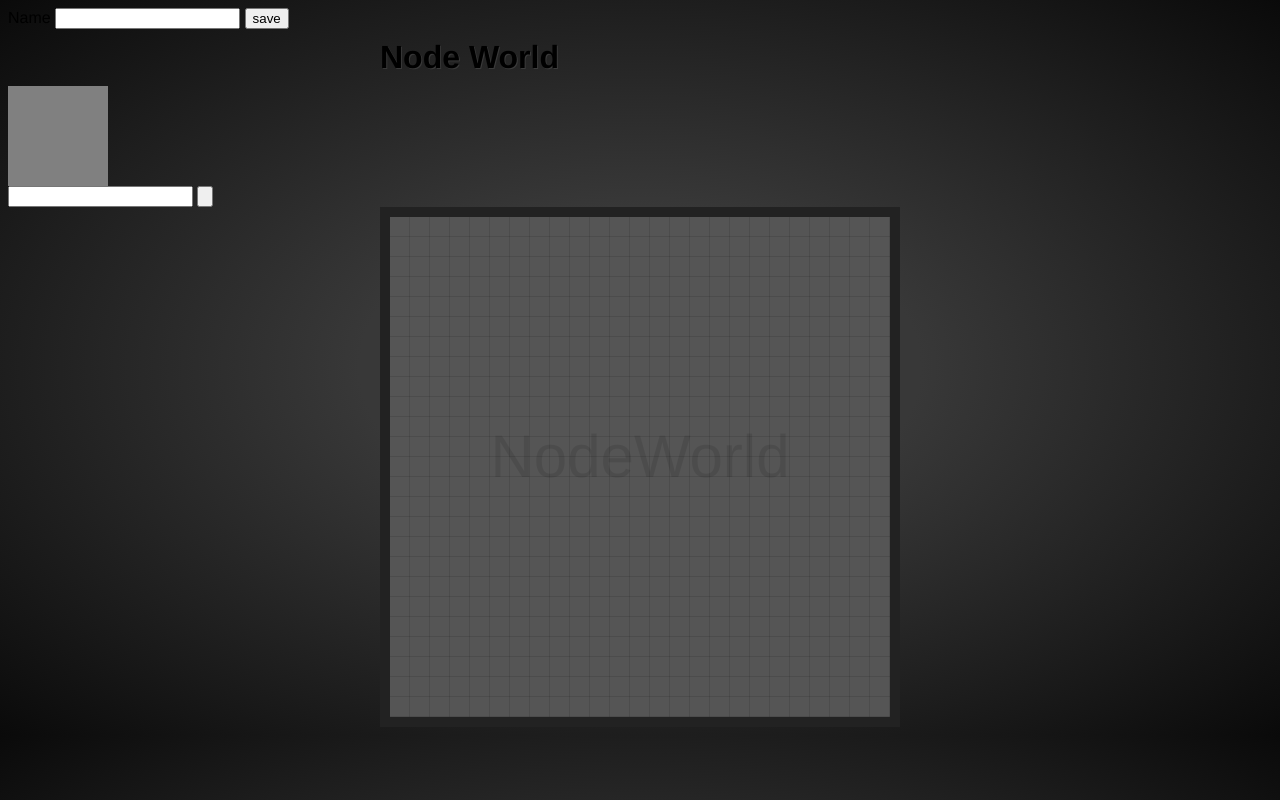
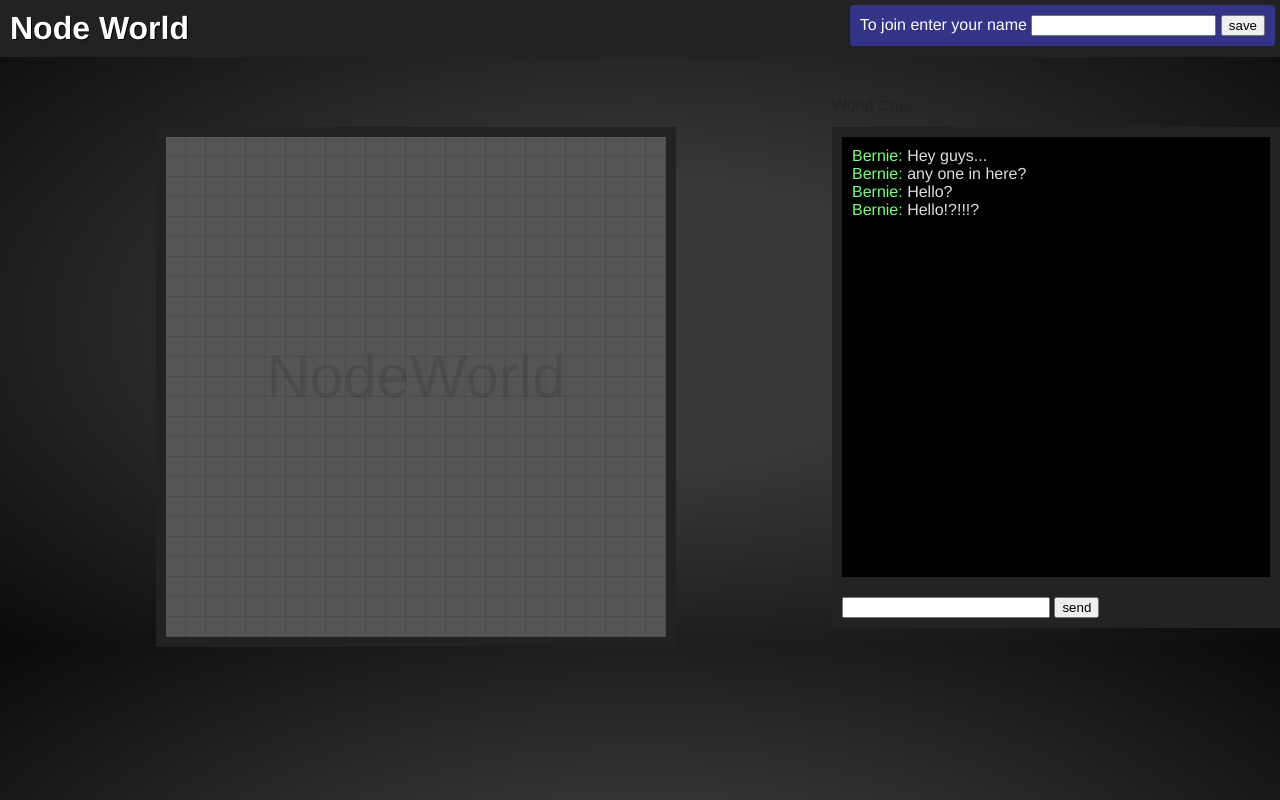
Before and after one commit to bnowel/NodeWorld, a website: page static/simpleClient.html in a window 1280 px wide. Drawn offline with nearby package versions, Linux system fonts and the light colour scheme; no server answers.

Commit message:
Styled chat box inside of simpleClient.html, cleaned up the html higharchy in simpleClient.html.

```diff
--- a/static/simpleClient.html
+++ b/static/simpleClient.html
@@ -1,44 +1,41 @@
 <!DOCTYPE html>
 <head>
 <style type="text/css">
-  .icon {
-    position: absolute;
-    display: inline-block;
-    padding: 5px;
-    background-color: white;
-    border-radius: 3px;
-  }
-  #board {
-    position: relative;
-    top: -274px;
-  }
-  .main {
-    overflow: hidden;
-  }
-  #chatLog {
-    height: 100px;
-    width: 100px;
-    background-color: grey;
-    overflow-y: scroll;
-  }
 </style>
 <link rel="stylesheet" href="style.css">
 </head>
 <body>
-<label for="name">Name</label>
+  <header class="group">
+  <h1 id="brand">Node World</h1>
+  <div id="join">
+    <label for="name">To join enter your name</label>
     <input type="text" id="name" />
     <input type="button" id="save" value="save" />
-  <header>
-  <h1>Node World</h1>
+  </div>
   </header>
-
-  <div id="chatLog"></div>
-  <input type="text" id="chatMessage" />
-  <input type="button" id="sendChatMessage" />
+  <article>
+    <section class="world-section">
       <div role="main" class="main">
         <div class="watermark">NodeWorld</div>
         <canvas width="500" height="500" id="board"></canvas>
       </div>
+    </section>
+    <section class="chat-section">
+      <div id="chat-title">
+        World Chat
+      </div>
+      <div id="chat-log">
+        <div class="msg"><span>Bernie: </span>Hey guys...</div>
+        <div class="msg"><span>Bernie: </span>any one in here?</div>
+        <div class="msg"><span>Bernie: </span>Hello?</div>
+        <div class="msg"><span>Bernie: </span>Hello!?!!!?</div>
+      </div>
+      <div id="chat-controls">
+        <input type="text" id="chat-msg" />
+        <input type="button" id="send-chat-msg" value="send" />
+      </div>
+    </section>
+  </article>
 
 
 
--- a/static/style.css
+++ b/static/style.css
@@ -1,4 +1,36 @@
+/* ----------------------------------------
+   utilities
+   ---------------------------------------*/
+
+/* clear fix */
+.group:before,
+.group:after {
+    content:"";
+    display:table;
+}
+.group:after {
+    clear:both;
+}
+
+/* For IE 6/7 (trigger hasLayout) */
+.container {
+    zoom:1;
+}
+
+/* ----------------------------------------
+   typography
+   ---------------------------------------*/
+h1 {
+}
+
+
+/* ----------------------------------------
+   begin of page styles
+   ---------------------------------------*/
+
 html  {
+  padding: 0px;
+  margin: 0px;
   font-family: "helvetica", arial, sans-sarif;
   background: #212121; /* Old browsers */
   background: -moz-radial-gradient(center, ellipse cover, #383838 31%, #0a0a0a 100%); /* FF3.6+ */
@@ -9,21 +41,68 @@ html  {
   background: radial-gradient(center, ellipse cover, #313131 31%,#0a0a0a 100%); /* W3C */
 }
 
-
-h1 {
-  color: #000;
-  width: 520px;
-  margin: 10px auto;
-  text-shadow: 1px 1px 0px rgba(255, 255, 255, 0.10);
+body {
+  padding: 0px;
+  margin: 0px;
 }
 
-.main {
+
+/* ----------------------------------------
+   header
+   ---------------------------------------*/
+header {
+  background-color: #222;
+  margin-bottom: 40px;
+}
+
+header #brand {
+  color: #fff;
+  text-shadow: 1px 1px 0px rgba(0, 0, 0, 1.00);
+  padding: 10px;
+  margin: 0px;
+  float: left;
+}
+
+header #join {
+  color: #fff;
+  float: right;
+  padding: 10px;
+  background: #338;
+  border-radius: 4px;
+  margin: 5px;
+}
+
+/* ----------------------------------------
+   .world-section
+   ---------------------------------------*/
+.world-section {
+  float: left;
+  width: 65%;
+  margin: 0px;
+}
+
+.world-section .icon {
+  position: absolute;
+  display: inline-block;
+  padding: 5px;
+  background-color: white;
+  border-radius: 3px;
+}
+
+.world-section #board {
+  position: relative;
+  top: -274px;
+}
+
+.world-section .main {
   width: 500px;
   height: 500px;
   background: #555;
   margin: 0 auto;
+  margin-top: 30px;
   border: #222 solid 10px;
   text-align: center;
+  overflow: hidden;
 
   -webkit-background-size: 20px 20px;
   -moz-background-size: 20px 20px;
@@ -36,8 +115,59 @@ h1 {
               -webkit-linear-gradient(0deg, transparent 95%, rgba(0, 0, 0, .1) 50%, rgba(0, 0, 0, .1));
 }
 
-.main .watermark {
+.world-section .main .watermark {
   font-size: 60px;
   padding-top: 205px;
   color: rgba(0,0,0,0.1);
 }
+
+
+/* ----------------------------------------
+   .chat-section
+   ---------------------------------------*/
+
+.chat-section {
+  float: right;
+  width: 35%;
+  min-width: 300px;
+}
+
+.chat-section #chat-title{
+  color: #222;
+  font-size: 16px;
+  height: 30px;
+}
+
+.chat-section #chat-log {
+  border: #222 solid 10px;
+  padding: 10px;
+  height: 420px;
+  width: auto;
+  background-color: #000;
+  overflow-y: scroll;
+  color: #fff;
+}
+
+.chat-section #chat-log .msg {
+  color: #ddd;
+}
+.chat-section #chat-log .msg span {
+  color: #7f7;
+}
+
+.chat-section #chat-controls {
+  background: #222;
+  padding: 10px;
+}
+
+.chat-section #chat-controls #chat-msg {
+  width: 200px;
+}
+
+.chat-section #chat-controls #send-chat-msg {
+}
+
+
+/* ----------------------------------------
+   footer
+   ---------------------------------------*/
```
Lines whose indentation alone changed are shown as unchanged.
